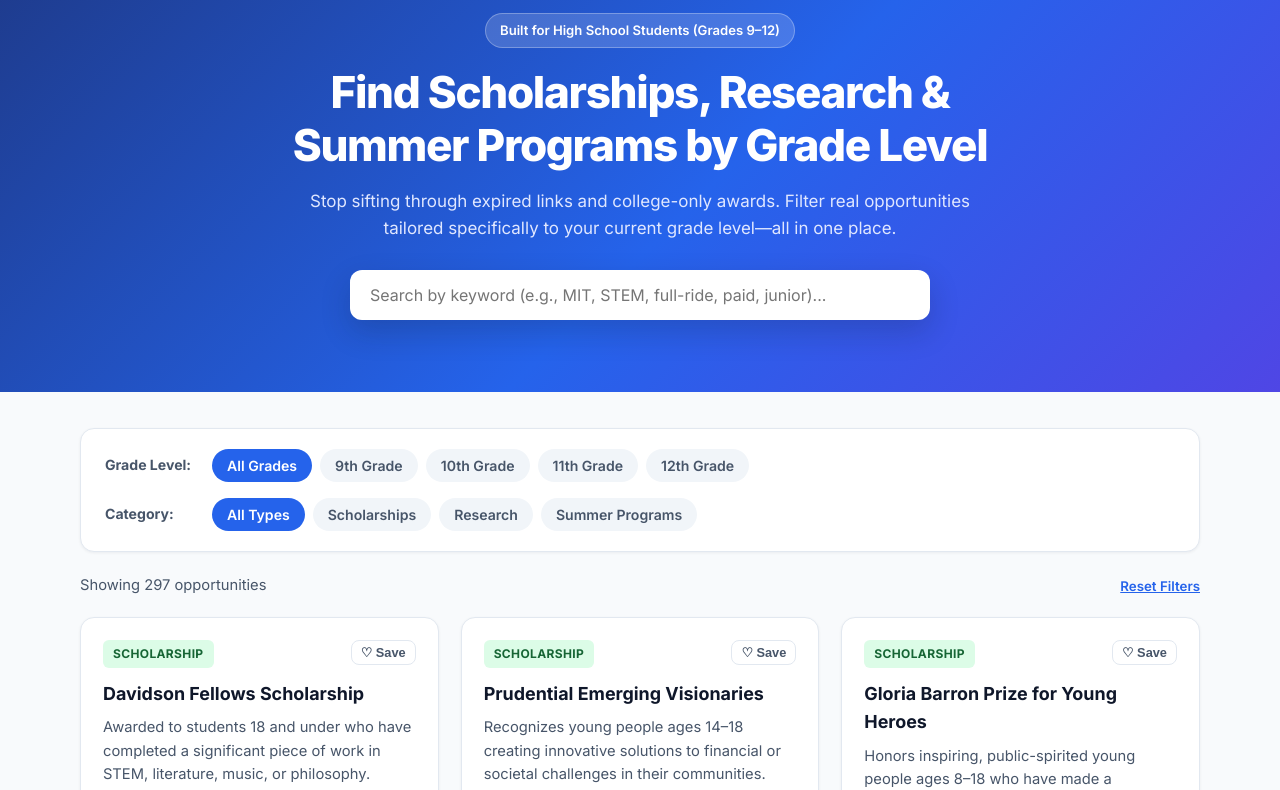
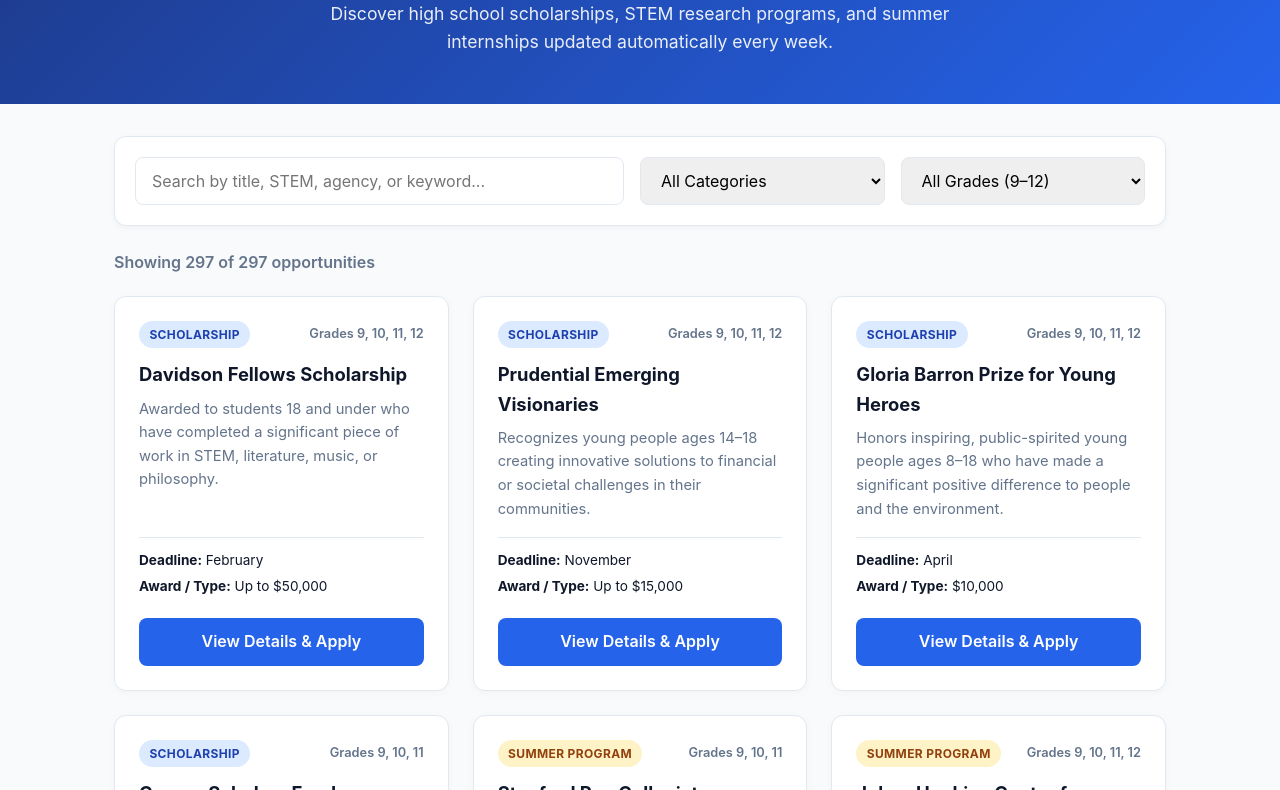
Before and after one commit to DhritiE/ScholarHub, a plain HTML site: page index.html in a window 1280 px wide. Shown: the part 120-910 px from the top of the page. Drawn offline with Linux system fonts and the light colour scheme.

Commit message:
Update index.html

```diff
--- a/index.html
+++ b/index.html
@@ -4,90 +4,310 @@
   <meta charset="UTF-8" />
   <meta name="viewport" content="width=device-width, initial-scale=1.0" />
   <title>ScholarHub | High School Scholarships, Research & Summer Programs</title>
-  <link rel="icon" type="image/svg+xml" href="./favicon.svg" />
-  <link rel="preconnect" href="https://fonts.googleapis.com" />
-  <link rel="preconnect" href="https://fonts.gstatic.com" crossorigin />
-  <link href="https://fonts.googleapis.com/css2?family=Inter:wght@400;500;600;700;800&display=swap" rel="stylesheet" />
-  <link rel="stylesheet" href="./styles.css" />
+  <style>
+    :root {
+      --primary: #2563eb;
+      --primary-dark: #1d4ed8;
+      --bg: #f8fafc;
+      --card-bg: #ffffff;
+      --text: #0f172a;
+      --muted: #64748b;
+      --border: #e2e8f0;
+    }
+
+    * {
+      box-sizing: border-box;
+      margin: 0;
+      padding: 0;
+      font-family: -apple-system, BlinkMacSystemFont, "Segoe UI", Roboto, sans-serif;
+    }
+
+    body {
+      background-color: var(--bg);
+      color: var(--text);
+      line-height: 1.6;
+    }
+
+    header {
+      background: linear-gradient(135deg, #1e3a8a, #2563eb);
+      color: white;
+      padding: 3rem 1.5rem;
+      text-align: center;
+    }
+
+    header h1 {
+      font-size: 2.5rem;
+      margin-bottom: 0.5rem;
+    }
+
+    header p {
+      font-size: 1.1rem;
+      opacity: 0.9;
+      max-width: 650px;
+      margin: 0 auto;
+    }
+
+    .container {
+      max-width: 1100px;
+      margin: 0 auto;
+      padding: 2rem 1.5rem;
+    }
+
+    .controls {
+      display: grid;
+      grid-template-columns: 2fr 1fr 1fr;
+      gap: 1rem;
+      margin-bottom: 1.5rem;
+      background: var(--card-bg);
+      padding: 1.25rem;
+      border-radius: 12px;
+      border: 1px solid var(--border);
+      box-shadow: 0 2px 6px rgba(0, 0, 0, 0.04);
+    }
+
+    @media (max-width: 768px) {
+      .controls {
+        grid-template-columns: 1fr;
+      }
+    }
+
+    input, select {
+      width: 100%;
+      padding: 0.75rem 1rem;
+      border: 1px solid var(--border);
+      border-radius: 8px;
+      font-size: 1rem;
+      outline: none;
+    }
+
+    input:focus, select:focus {
+      border-color: var(--primary);
+    }
+
+    .stats-bar {
+      display: flex;
+      justify-content: space-between;
+      align-items: center;
+      margin-bottom: 1.25rem;
+      font-weight: 600;
+      color: var(--muted);
+    }
+
+    .grid {
+      display: grid;
+      grid-template-columns: repeat(auto-fill, minmax(320px, 1fr));
+      gap: 1.5rem;
+    }
+
+    .card {
+      background: var(--card-bg);
+      border: 1px solid var(--border);
+      border-radius: 12px;
+      padding: 1.5rem;
+      display: flex;
+      flex-direction: column;
+      justify-content: space-between;
+      box-shadow: 0 2px 8px rgba(0, 0, 0, 0.03);
+      transition: transform 0.15s ease, box-shadow 0.15s ease;
+    }
+
+    .card:hover {
+      transform: translateY(-3px);
+      box-shadow: 0 8px 20px rgba(0, 0, 0, 0.08);
+    }
+
+    .badge-row {
+      display: flex;
+      justify-content: space-between;
+      align-items: center;
+      margin-bottom: 0.75rem;
+      gap: 0.5rem;
+    }
+
+    .badge {
+      font-size: 0.75rem;
+      font-weight: 700;
+      padding: 0.25rem 0.65rem;
+      border-radius: 999px;
+      text-transform: uppercase;
+      letter-spacing: 0.03em;
+    }
+
+    .badge-Scholarship { background: #dbeafe; color: #1e40af; }
+    .badge-Research { background: #dcfce7; color: #166534; }
+    .badge-Summer { background: #fef3c7; color: #92400e; }
+
+    .grades {
+      font-size: 0.8rem;
+      color: var(--muted);
+      font-weight: 600;
+    }
+
+    .card h3 {
+      font-size: 1.15rem;
+      margin-bottom: 0.5rem;
+      color: var(--text);
+    }
+
+    .card p {
+      font-size: 0.92rem;
+      color: var(--muted);
+      margin-bottom: 1rem;
+    }
+
+    .meta {
+      font-size: 0.85rem;
+      margin-bottom: 1.25rem;
+      padding-top: 0.75rem;
+      border-top: 1px solid var(--border);
+    }
+
+    .meta div {
+      margin-bottom: 0.25rem;
+    }
+
+    .btn {
+      display: block;
+      text-align: center;
+      background: var(--primary);
+      color: white;
+      text-decoration: none;
+      padding: 0.7rem 1rem;
+      border-radius: 8px;
+      font-weight: 600;
+      transition: background 0.15s ease;
+    }
+
+    .btn:hover {
+      background: var(--primary-dark);
+    }
+
+    .empty-state {
+      text-align: center;
+      padding: 3rem;
+      color: var(--muted);
+      grid-column: 1 / -1;
+    }
+  </style>
 </head>
 <body>
-  <header class="navbar">
-    <div class="container nav-content">
-      <a href="#" class="brand">
-        <img src="./favicon.svg" alt="ScholarHub Logo" class="brand-icon" />
-        <span class="brand-name">ScholarHub</span>
-      </a>
-      <nav class="nav-links">
-        <a href="#opportunities">Explore</a>
-        <button id="savedToggleBtn" class="saved-pill" type="button">
-          Saved (<span id="savedCount">0</span>)
-        </button>
-      </nav>
-    </div>
+
+  <header>
+    <h1>ScholarHub</h1>
+    <p>Discover high school scholarships, STEM research programs, and summer internships updated automatically every week.</p>
   </header>
 
-  <section class="hero">
-    <div class="container hero-inner">
-      <span class="hero-badge">Built for High School Students (Grades 9–12)</span>
-      <h1>Find Scholarships, Research &amp; Summer Programs by Grade Level</h1>
-      <p>
-        Stop sifting through expired links and college-only awards. Filter real opportunities tailored specifically to your current grade level—all in one place.
-      </p>
-      <div class="search-wrapper">
-        <input
-          type="text"
-          id="searchInput"
-          placeholder="Search by keyword (e.g., MIT, STEM, full-ride, paid, junior)..."
-          aria-label="Search opportunities"
-        />
-      </div>
-    </div>
-  </section>
-
-  <main id="opportunities" class="container main-section">
-    <!-- Filter Controls -->
-    <div class="controls-panel">
-      <div class="filter-group">
-        <span class="filter-label">Grade Level:</span>
-        <div class="pill-group" id="gradeFilters">
-          <button class="filter-btn active" data-grade="all">All Grades</button>
-          <button class="filter-btn" data-grade="9">9th Grade</button>
-          <button class="filter-btn" data-grade="10">10th Grade</button>
-          <button class="filter-btn" data-grade="11">11th Grade</button>
-          <button class="filter-btn" data-grade="12">12th Grade</button>
-        </div>
-      </div>
-
-      <div class="filter-group">
-        <span class="filter-label">Category:</span>
-        <div class="pill-group" id="categoryFilters">
-          <button class="filter-btn active" data-category="All">All Types</button>
-          <button class="filter-btn" data-category="Scholarship">Scholarships</button>
-          <button class="filter-btn" data-category="Research">Research</button>
-          <button class="filter-btn" data-category="Summer Program">Summer Programs</button>
-        </div>
-      </div>
+  <main class="container">
+    <div class="controls">
+      <input type="text" id="searchInput" placeholder="Search by title, STEM, agency, or keyword..." />
+      <select id="categoryFilter">
+        <option value="All">All Categories</option>
+        <option value="Scholarship">Scholarships</option>
+        <option value="Research">Research</option>
+        <option value="Summer Program">Summer Programs</option>
+      </select>
+      <select id="gradeFilter">
+        <option value="All">All Grades (9–12)</option>
+        <option value="9">9th Grade</option>
+        <option value="10">10th Grade</option>
+        <option value="11">11th Grade</option>
+        <option value="12">12th Grade</option>
+      </select>
     </div>
 
-    <div class="results-bar">
-      <p id="resultsCount">Loading opportunities...</p>
-      <button id="resetFiltersBtn" class="reset-link" type="button">Reset Filters</button>
+    <div class="stats-bar">
+      <span id="resultCount">Loading opportunities...</span>
     </div>
 
-    <!-- Cards Grid -->
-    <div id="cardsGrid" class="cards-grid"></div>
+    <div class="grid" id="opportunitiesGrid"></div>
   </main>
 
-  <footer class="footer">
-    <div class="container footer-content">
-      <div class="footer-brand">
-        <img src="./favicon.svg" alt="ScholarHub Icon" width="24" height="24" />
-        <span><strong>ScholarHub</strong> — Centralized High School Opportunities</span>
-      </div>
-      <p class="footer-note">Verify exact deadlines and eligibility requirements on each organization's official website.</p>
-    </div>
-  </footer>
+  <script>
+    let allOpportunities = [];
 
-  <script src="./script.js"></script>
+    const searchInput = document.getElementById("searchInput");
+    const categoryFilter = document.getElementById("categoryFilter");
+    const gradeFilter = document.getElementById("gradeFilter");
+    const grid = document.getElementById("opportunitiesGrid");
+    const resultCount = document.getElementById("resultCount");
+
+    async function loadOpportunities() {
+      try {
+        // Cache-buster (?v=timestamp) ensures the browser always fetches the latest 279+ items
+        const response = await fetch("scholarhub-opportunities.json?v=" + Date.now(), {
+          cache: "no-store"
+        });
+        if (!response.ok) throw new Error("Failed to load JSON");
+        allOpportunities = await response.json();
+        renderOpportunities();
+      } catch (err) {
+        console.error(err);
+        resultCount.textContent = "Error loading opportunities. Please refresh.";
+      }
+    }
+
+    function renderOpportunities() {
+      const query = searchInput.value.toLowerCase().trim();
+      const selectedCategory = categoryFilter.value;
+      const selectedGrade = gradeFilter.value;
+
+      const filtered = allOpportunities.filter(item => {
+        const matchesSearch =
+          !query ||
+          (item.title && item.title.toLowerCase().includes(query)) ||
+          (item.description && item.description.toLowerCase().includes(query));
+
+        const matchesCategory =
+          selectedCategory === "All" || item.category === selectedCategory;
+
+        const matchesGrade =
+          selectedGrade === "All" ||
+          (Array.isArray(item.grades) && item.grades.includes(Number(selectedGrade)));
+
+        return matchesSearch && matchesCategory && matchesGrade;
+      });
+
+      resultCount.textContent = `Showing ${filtered.length} of ${allOpportunities.length} opportunities`;
+
+      if (filtered.length === 0) {
+        grid.innerHTML = `<div class="empty-state">No opportunities match your filters. Try clearing your search or selecting "All Grades".</div>`;
+        return;
+      }
+
+      grid.innerHTML = filtered.map(item => {
+        const badgeClass =
+          item.category === "Research" ? "badge-Research" :
+          item.category === "Summer Program" ? "badge-Summer" : "badge-Scholarship";
+
+        const gradeText = Array.isArray(item.grades) ? `Grades ${item.grades.join(", ")}` : "High School";
+
+        return `
+          <div class="card">
+            <div>
+              <div class="badge-row">
+                <span class="badge ${badgeClass}">${item.category || "Opportunity"}</span>
+                <span class="grades">${gradeText}</span>
+              </div>
+              <h3>${item.title}</h3>
+              <p>${item.description || ""}</p>
+            </div>
+            <div>
+              <div class="meta">
+                <div><strong>Deadline:</strong> ${item.deadline || "Check Website"}</div>
+                <div><strong>Award / Type:</strong> ${item.amountOrCost || "Varies"}</div>
+              </div>
+              <a href="${item.link}" target="_blank" rel="noopener noreferrer" class="btn">View Details & Apply</a>
+            </div>
+          </div>
+        `;
+      }).join("");
+    }
+
+    searchInput.addEventListener("input", renderOpportunities);
+    categoryFilter.addEventListener("change", renderOpportunities);
+    gradeFilter.addEventListener("change", renderOpportunities);
+
+    loadOpportunities();
+  </script>
 </body>
 </html>
```
